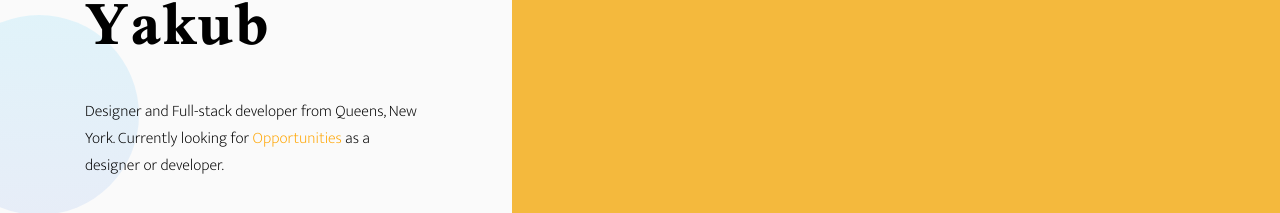
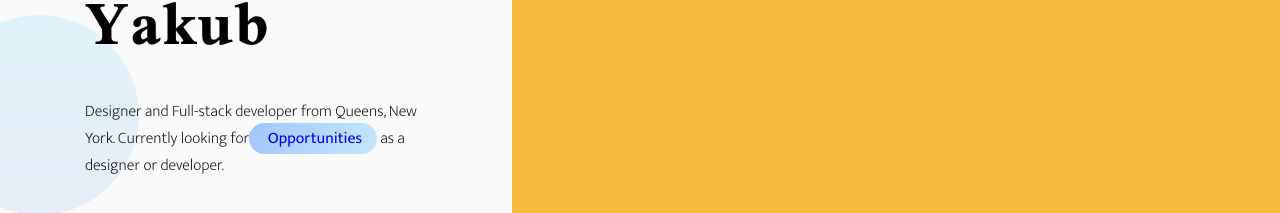
Before and after one commit to taslimy/v2, a React (Create React App) app: page / in a window 1280 px wide. Shown: the part 585-798 px from the top of the page. Built offline with nearby package versions, Linux system fonts and the light colour scheme.

Commit message:
style changes to side bar

```diff
--- a/src/components/sidebar.styles.scss
+++ b/src/components/sidebar.styles.scss
@@ -24,11 +24,15 @@
       font-weight: 200;
       font-size: 1rem;
       a {
+        font-family: Mukta Vaani;
+        font-weight: 400;
         text-decoration: none;
-        color: orange;
+        border-radius: 50px;
+        padding: 2px 15px;
+        background-image: linear-gradient(120deg, #a1c4fd 0%, #c2e9fb 100%);
 
         &:hover {
-          color: green;
+          color: #000000;
         }
       }
     }
```
